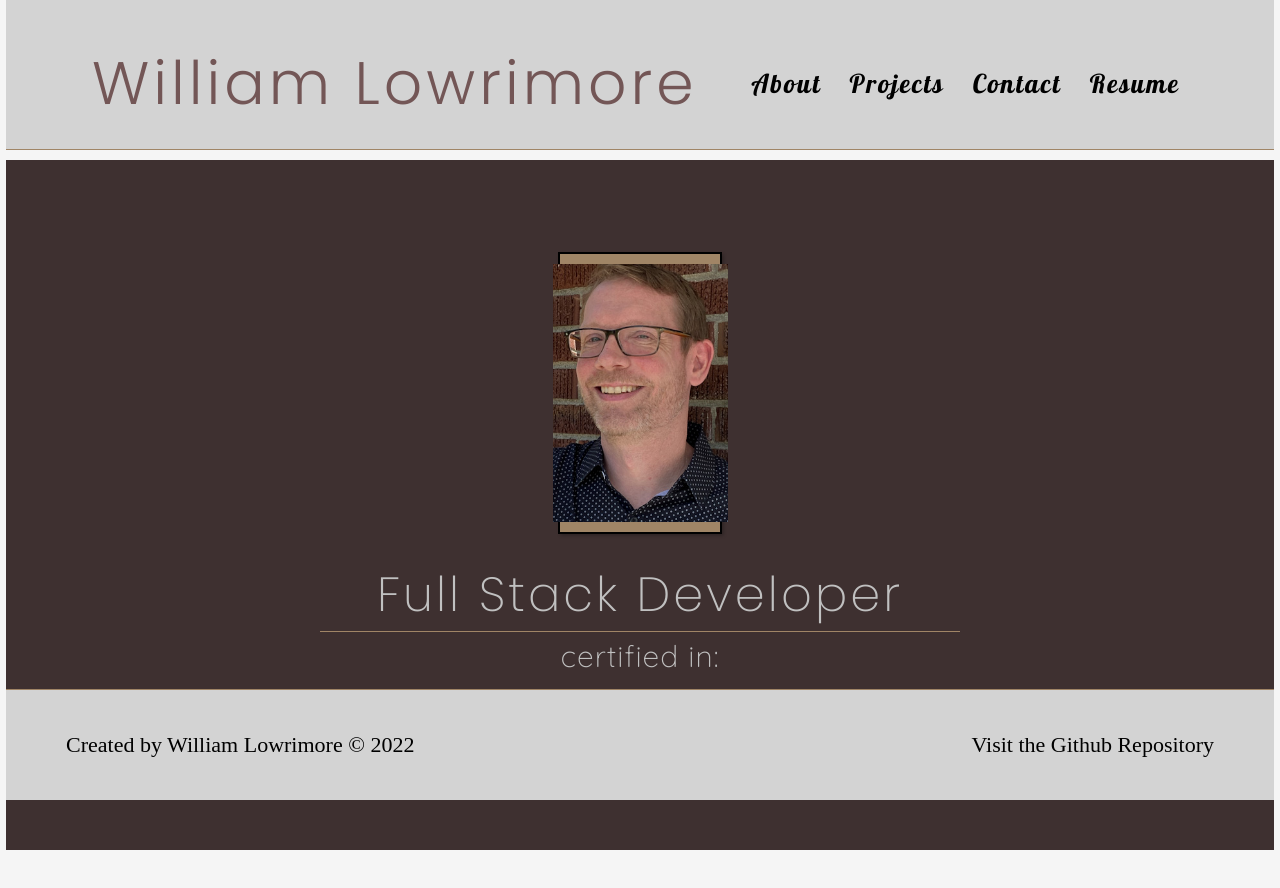
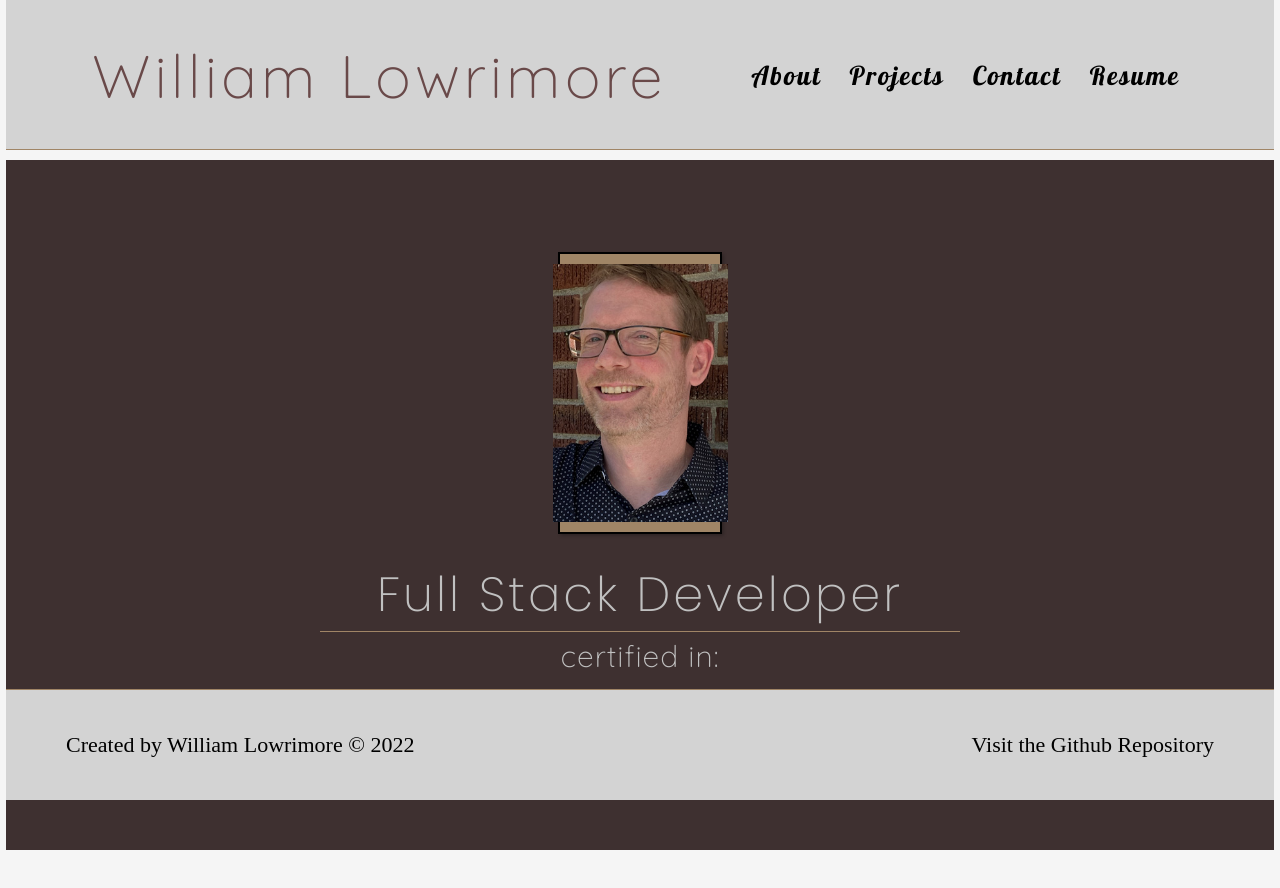
Before and after one commit to wlowrimore/Lowrimore_William_portfolio-2022, a React (Create React App) app: page / in a window 1280 px wide. Shown: the top 888 px of the page. Built offline with nearby package versions, Linux system fonts and the light colour scheme.

Commit message:
changes syntax header h4 to deploy correctly(test) part 10

```diff
--- a/src/index.css
+++ b/src/index.css
@@ -50,12 +50,11 @@ header {
 }
 
 .my-title {
-  font-family: "Poppins", sans-serif;
+  font-family: "Quicksand", sans-serif;
   font-size: 60px;
   font-weight: 300;
   color: var(--header-red);
   letter-spacing: 4px;
-  opacity: 90%;
   margin: 12px 0;
   padding: 6px;
   cursor: pointer;
```
